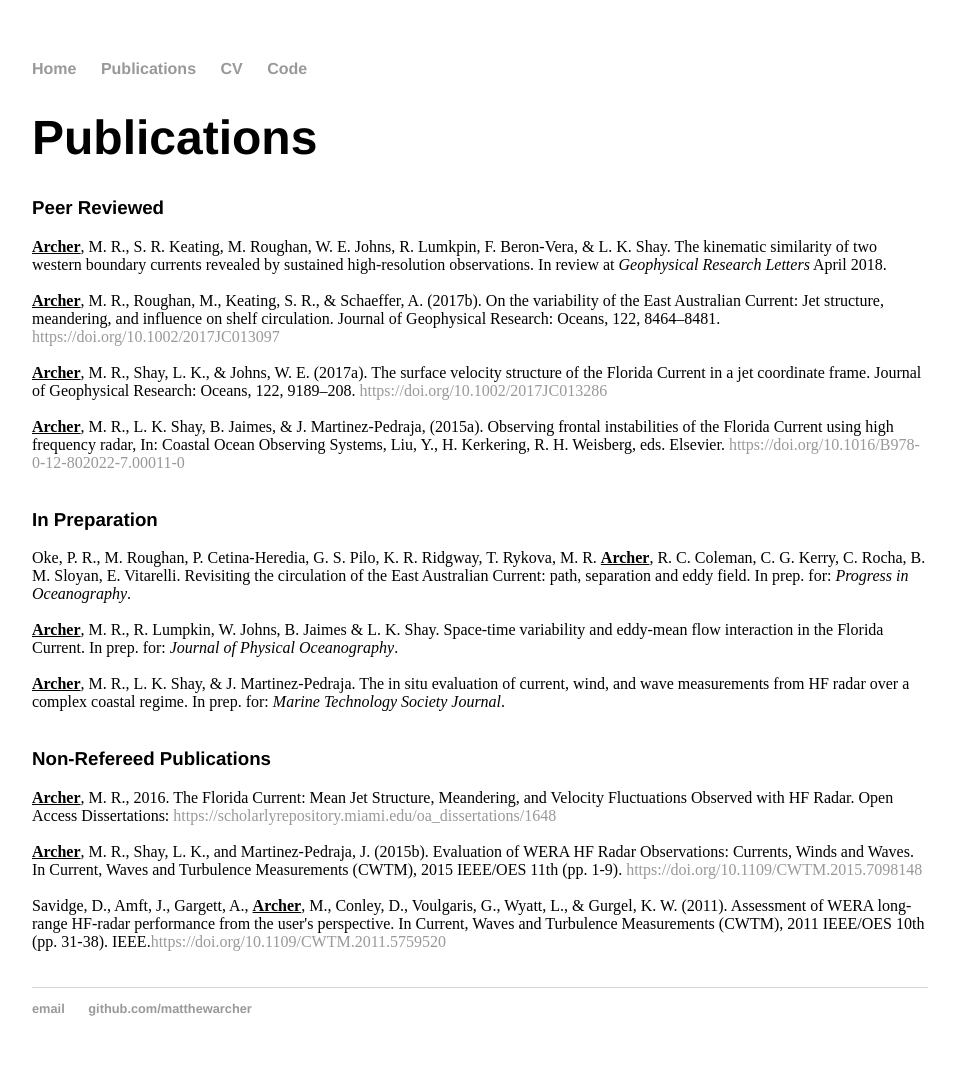
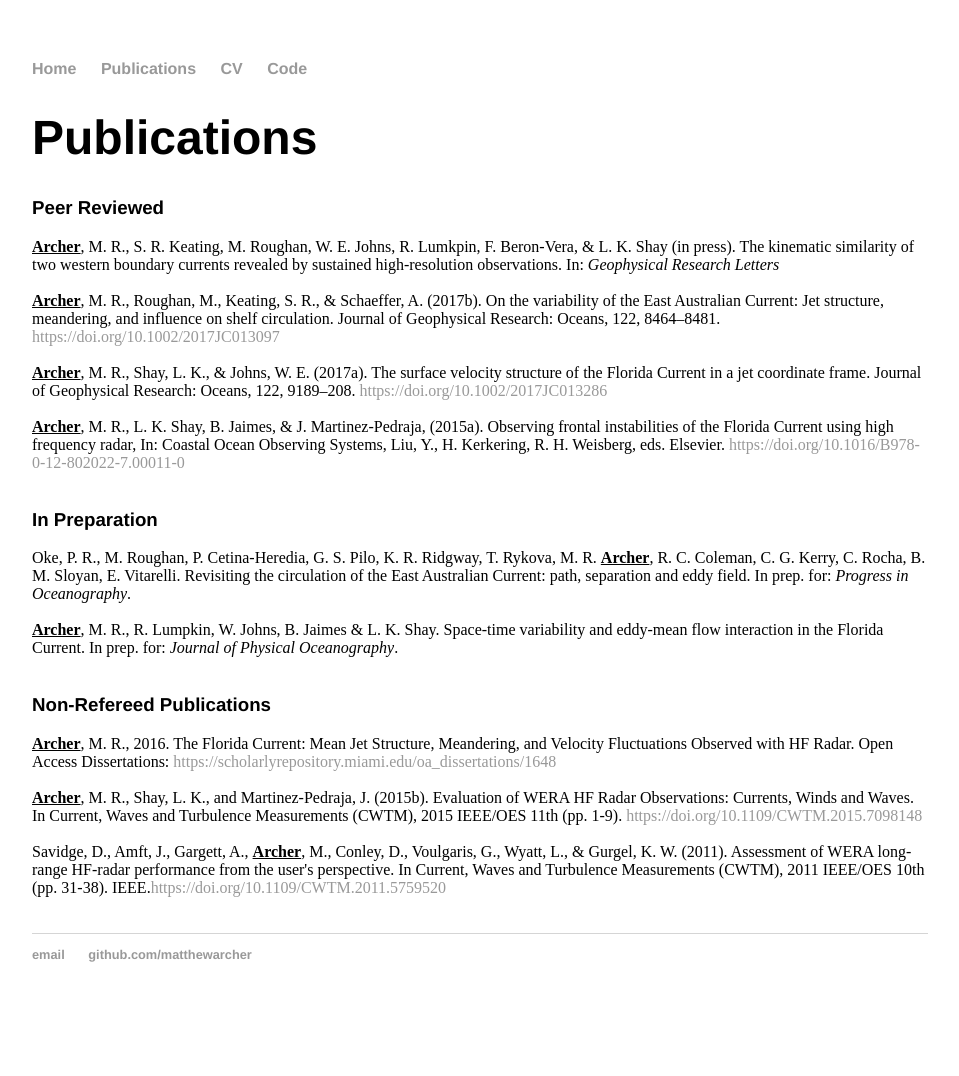
Before and after one commit to matthewarcher/matthewarcher.github.io, a Jekyll site: the page built from publications/index.html, in a window 1280 px wide. Shown: the whole page, without its empty margins (160-1119 px from the left). Built offline with Jekyll 4.4.1, drawn with Linux system fonts in a browser that asks for light colours; after the commit the page ends 1022 px from its top, so only the background shows below that.

Commit message:
Update index.html

```diff
--- a/publications/index.html
+++ b/publications/index.html
@@ -6,7 +6,7 @@
 	<h1>Publications</h1>
 
 	<font face = "helvetica"><h3>Peer Reviewed</h3></font>
-	<b><u>Archer</u></b>, M. R., S. R. Keating, M. Roughan, W. E. Johns, R. Lumkpin, F. Beron-Vera, & L. K. Shay. The kinematic similarity of two western boundary currents revealed by sustained high-resolution observations. In review at <i>Geophysical Research Letters</i> April 2018.<br><br>
+	<b><u>Archer</u></b>, M. R., S. R. Keating, M. Roughan, W. E. Johns, R. Lumkpin, F. Beron-Vera, & L. K. Shay (in press). The kinematic similarity of two western boundary currents revealed by sustained high-resolution observations. In: <i>Geophysical Research Letters</i><br><br>
 	<b><u>Archer</u></b>, M. R., Roughan, M., Keating, S. R., & Schaeffer, A. (2017b). On the variability of the East Australian Current: Jet structure, meandering, and influence on shelf circulation. Journal of Geophysical Research: Oceans, 122, 8464–8481. <a href="https://doi.org/10.1002/2017JC013097" target="_blank">https://doi.org/10.1002/2017JC013097</a><br>
 	<br><u><b>Archer</u></b>, M. R., Shay, L. K., & Johns, W. E. (2017a). The surface velocity structure of the Florida Current in a jet coordinate frame. Journal of Geophysical Research: Oceans, 122, 9189–208. <a href="https://doi.org/10.1002/2017JC013286" target="_blank">https://doi.org/10.1002/2017JC013286</a><br>
 	<br><u><b>Archer</u></b>, M. R., L. K. Shay, B. Jaimes, & J. Martinez-Pedraja, (2015a). Observing frontal instabilities of the Florida Current using high frequency radar, In: Coastal Ocean Observing Systems, Liu, Y., H. Kerkering, R. H. Weisberg, eds.  Elsevier. <a href="https://doi.org/10.1016/B978-0-12-802022-7.00011-0" target="_blank">https://doi.org/10.1016/B978-0-12-802022-7.00011-0</a><br><br>
@@ -14,7 +14,6 @@
 	<font face = "helvetica"><h3>In Preparation</h3></font>
 	Oke, P. R., M. Roughan, P. Cetina-Heredia, G. S. Pilo, K. R. Ridgway, T. Rykova, M. R. <b><u>Archer</u></b>, R. C. Coleman, C. G. Kerry, C. Rocha, B. M. Sloyan, E. Vitarelli. Revisiting the circulation of the East Australian Current: path, separation and eddy field. In prep. for: <i>Progress in Oceanography</i>.<br>
 	<br><b><u>Archer</u></b>, M. R., R. Lumpkin, W. Johns, B. Jaimes & L. K. Shay. Space-time variability and eddy-mean flow interaction in the Florida Current. In prep. for: <i>Journal of Physical Oceanography</i>.<br>
-	<br><b><u>Archer</u></b>, M. R., L. K. Shay, & J. Martinez-Pedraja. The in situ evaluation of current, wind, and wave measurements from HF radar over a complex coastal regime. In prep. for: <i>Marine Technology Society Journal</i>.<br>
 	<br>
 
 	<font face = "helvetica"><h3>Non-Refereed Publications</h3></font>
```
